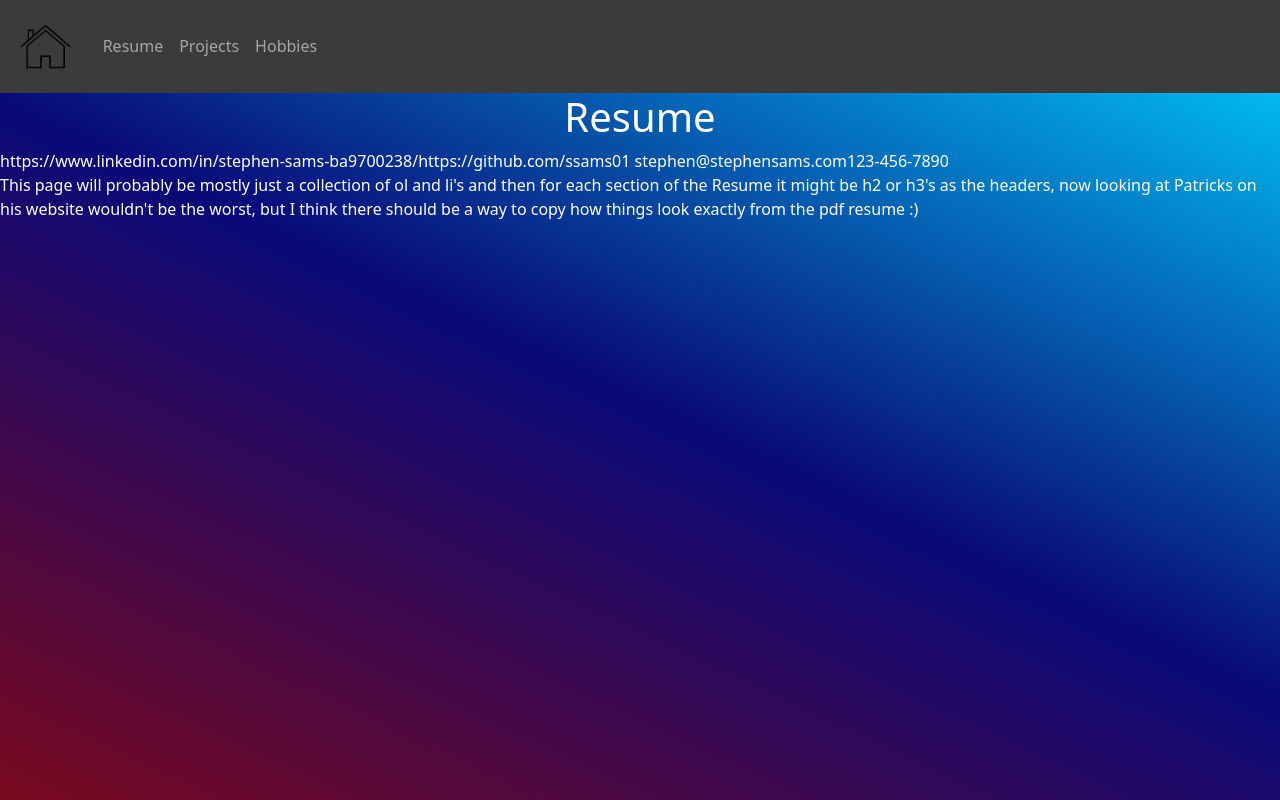
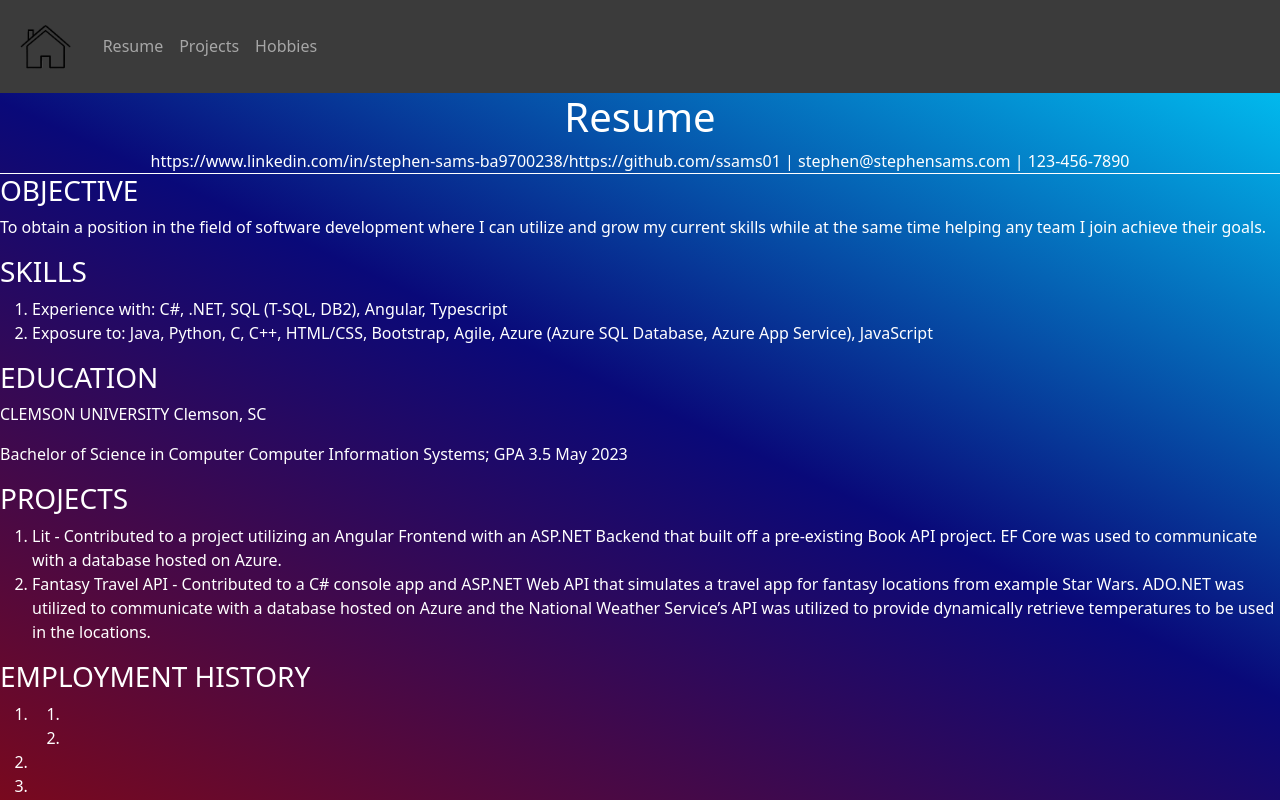
Before and after one commit to ssams01/MyWebsite, an Angular app in the folder StephenSams/: page /resume in a window 1280 px wide. Built offline with nearby package versions, Linux system fonts and the light colour scheme.

Commit message:
starting on putting content into resume page

```diff
--- a/StephenSams/src/app/home/home.component.css
+++ b/StephenSams/src/app/home/home.component.css
@@ -6,6 +6,7 @@ footer {
 footer > a > img {
     height: 50pt;
     width: 70pt;
+    margin-right: 7px;
 }
 
 h1 {
--- a/StephenSams/src/app/home/home.component.html
+++ b/StephenSams/src/app/home/home.component.html
@@ -10,7 +10,7 @@
    <h4>
      I am currently searching for a job in software development/engineering and I currently
      live in Daytona Beach, Florida.  I recently graduated from Clemson University with a
-     Bachelors of Science with a Major of Computer Information Systems.  When I'm not working
+     Bachelors of Science with a Major in Computer Information Systems.  When I'm not working
      on a professional or personal project, I like to collect and listen to vinyl records, cook, bake,
      play basketball, and watch TV.
    </h4>
--- a/StephenSams/src/app/resume/resume.component.css
+++ b/StephenSams/src/app/resume/resume.component.css
@@ -1,12 +1,15 @@
-h1 {
-    text-align: center;
-}
-
-a {
-    text-align: center;
-}
 
 .scrollbar {
     max-height: 100vh;
     overflow-y: auto;
 }
+
+.resume-header {
+  text-align: center;
+  border-bottom: 1px solid white;
+}
+
+
+.resume-body {
+
+}
--- a/StephenSams/src/app/resume/resume.component.html
+++ b/StephenSams/src/app/resume/resume.component.html
@@ -1,15 +1,63 @@
 
-<!-- <div class="scrollbar">
+<div class="scrollbar">
+   <header>
+      <app-navbar></app-navbar>
+   </header>
 
-</div> -->
-<header>
-    <app-navbar></app-navbar>
- </header>
+ <div class="resume-header">
+   <h1>Resume</h1>
+   <a>https://www.linkedin.com/in/stephen-sams-ba9700238/</a>
+   <a>https://github.com/ssams01 | <a>stephen&commat;stephensams.com | </a> <a>123-456-7890</a></a>
+ </div>
+ <div class="resume-body">
+   <h3>OBJECTIVE</h3>
+     <p>To obtain a position in the field of software development where I can utilize and grow my
+        current skills while at the same time helping any team I join achieve their goals. </p>
+   <h3>SKILLS</h3>
+     <ol>
+       <li>Experience with: C#, .NET, SQL (T-SQL, DB2), Angular, Typescript </li>
+       <li>Exposure to: Java, Python, C, C++, HTML/CSS, Bootstrap, Agile, Azure (Azure SQL
+           Database, Azure App Service), JavaScript </li>
+     </ol>
+   <h3>EDUCATION</h3>
+   <p>CLEMSON UNIVERSITY                                                            Clemson, SC</p>
+   <p>Bachelor of Science in Computer Computer Information Systems; GPA 3.5         May 2023</p>
+   <h3>PROJECTS</h3>
+   <ol>
+      <li>Lit - Contributed to a project utilizing an Angular Frontend with an ASP.NET Backend
+          that built off a pre-existing Book API project. EF Core was used to communicate with a
+          database hosted on Azure.</li>
+      <li>Fantasy Travel API - Contributed to a C# console app and ASP.NET Web API that
+          simulates a travel app for fantasy locations from example Star Wars.  ADO.NET was
+          utilized to communicate with a database hosted on Azure and the National Weather
+          Service’s API was utilized to provide dynamically retrieve temperatures to be used in the
+          locations.</li>
+   </ol>
+   <h3>EMPLOYMENT HISTORY</h3>
+   <ol>
+      <li>
+        <ol>
+         <li>
 
-<h1>Resume</h1>
-<a>https://www.linkedin.com/in/stephen-sams-ba9700238/</a>
-<a>https://github.com/ssams01 <a>stephen&commat;stephensams.com</a> <a>123-456-7890</a></a>
-<p>This page will probably be mostly just a collection of ol and li's and then for each section of the Resume
-   it might be h2 or h3's as the headers, now looking at Patricks on his website wouldn't be the worst, but I think
-   there should be a way to copy how things look exactly from the pdf resume :)
-</p>
+         </li>
+         <li>
+
+         </li>
+        </ol>
+      </li>
+      <li>
+
+      </li>
+      <li>
+
+      </li>
+   </ol>
+   <h3>ACADEMIC HONORS</h3>
+   <ol>
+      <li>Presidents List – Spring 2021, Fall 2022 </li>
+      <li>Deans List – Fall 2019, Spring 2020, Spring 2023 </li>
+   </ol>
+ </div>
+
+
+</div>
```
